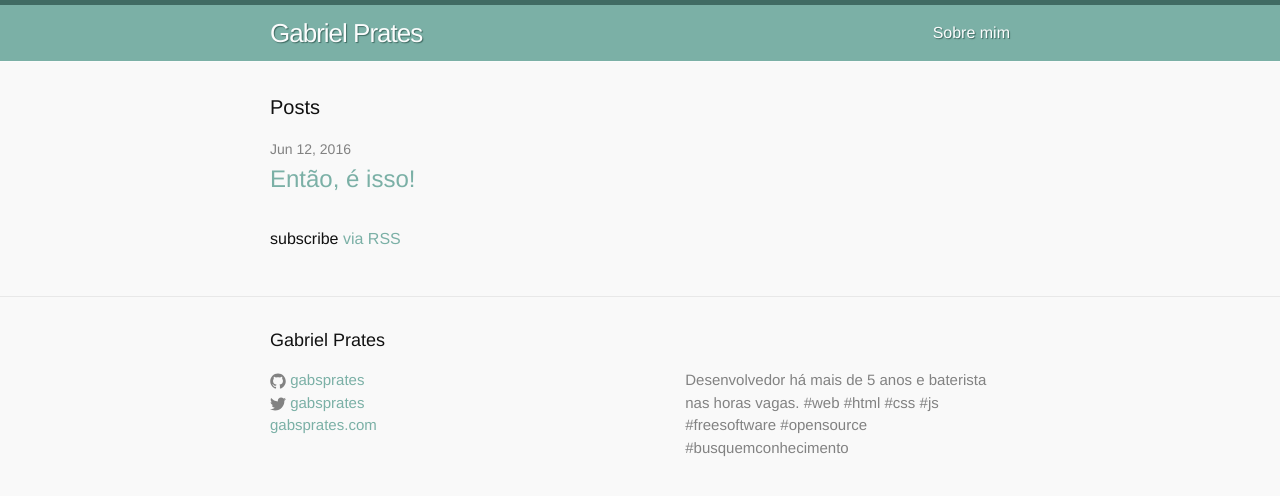
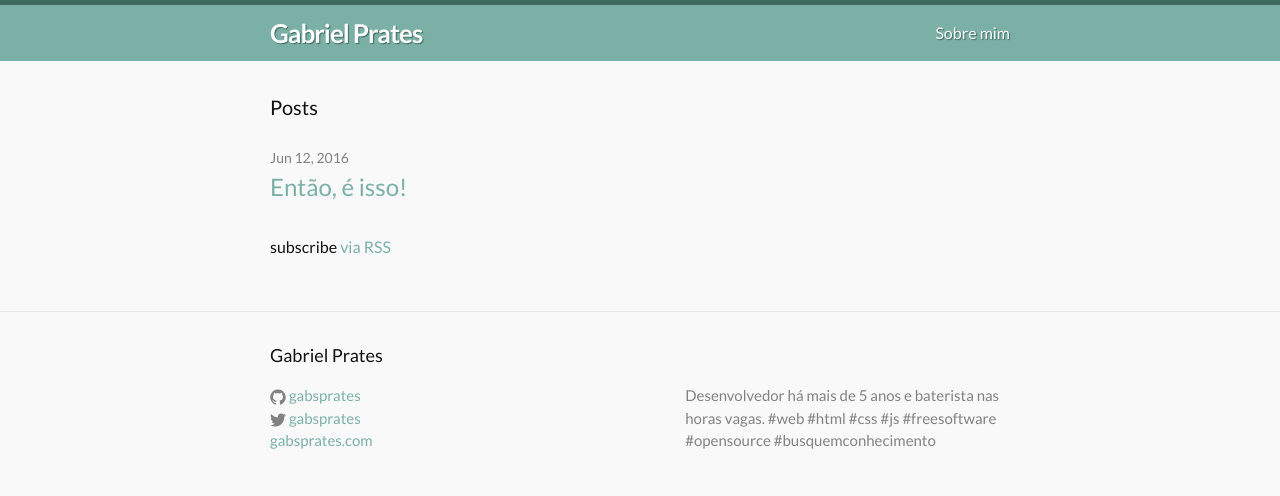
Before and after one commit to gabsprates/gabsprates.github.io, a Jekyll site: the page built from index.html, in a window 1280 px wide. Shown: the top 496 px of the page. Built offline with Jekyll 4.4.1, drawn with Linux system fonts in a browser that asks for light colours.

Commit message:
Melhorias no layout

```diff
--- a/_includes/head.html
+++ b/_includes/head.html
@@ -9,4 +9,5 @@
   <link rel="stylesheet" href="{{ "/css/main.css" | prepend: site.baseurl }}">
   <link rel="canonical" href="{{ page.url | replace:'index.html','' | prepend: site.baseurl | prepend: site.url }}">
   <link rel="alternate" type="application/rss+xml" title="{{ site.title }}" href="{{ "/feed.xml" | prepend: site.baseurl | prepend: site.url }}">
+  <link href='https://fonts.googleapis.com/css?family=Lato:400,100,100italic,300,300italic,400italic,700,700italic,900,900italic' rel='stylesheet' type='text/css'>
 </head>
--- a/_sass/_base.scss
+++ b/_sass/_base.scss
@@ -34,7 +34,7 @@ h1, h2, h3, h4, h5, h6,
 p, blockquote, pre,
 ul, ol, dl, figure,
 %vertical-rhythm {
-    margin-bottom: $spacing-unit / 2;
+    margin-bottom: $spacing-unit * 0.75;
 }
 
 
@@ -114,7 +114,6 @@ blockquote {
     border-left: 4px solid $grey-color-light;
     padding-left: $spacing-unit / 2;
     font-size: 18px;
-    letter-spacing: -1px;
     font-style: italic;
 
     > :last-child {
--- a/_sass/_layout.scss
+++ b/_sass/_layout.scss
@@ -13,7 +13,7 @@
 
 .site-title {
     font-size: 26px;
-    font-weight: 300;
+    font-weight: 600;
     line-height: 56px;
     letter-spacing: -1px;
     margin-bottom: 0;
@@ -23,6 +23,10 @@
     &,
     &:visited {
         color: $blue-color-light;
+    }
+    &:hover,
+    &:focus {
+        text-decoration: none;
     }
 }
 
--- a/css/main.scss
+++ b/css/main.scss
@@ -6,7 +6,7 @@
 
 
 // Our variables
-$base-font-family: "Helvetica Neue", Helvetica, Arial, sans-serif;
+$base-font-family: 'Lato', "Helvetica Neue", Helvetica, Arial, sans-serif;
 $base-font-size:   16px;
 $base-font-weight: 400;
 $small-font-size:  $base-font-size * 0.875;
```
Also changed, not shown: 5 other files.
